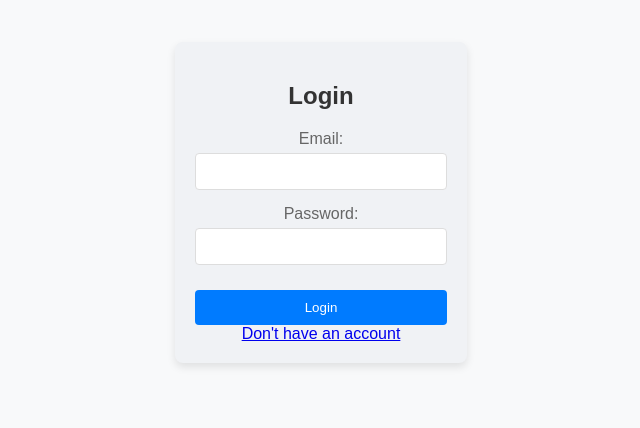
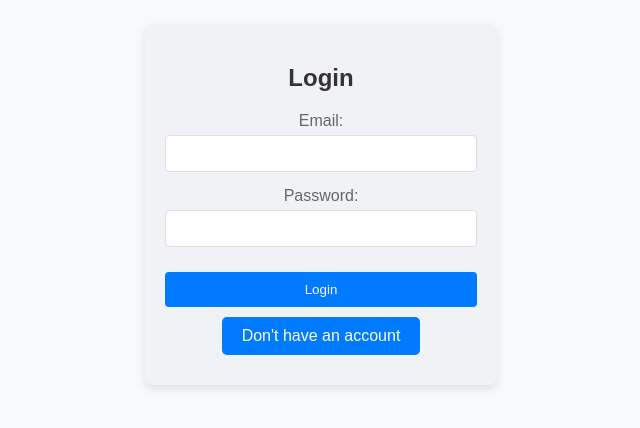
Before and after one commit to DavidBakalov21/NotesAppFront, a React app: page /NotesAppFront/signin in a window 1280 px wide. Shown: the part 206-634 px from the top of the page, without its empty margins (339-979 px from the left). Built offline with nearby package versions, Linux system fonts and the light colour scheme.

Commit message:
fixed styles

```diff
--- a/src/pages/signup.js
+++ b/src/pages/signup.js
@@ -1,7 +1,7 @@
 import React from "react";
 import "../styles/Login.css";
 import axios from "axios";
-import { Link, useNavigate } from "react-router-dom";
+import { useNavigate } from "react-router-dom";
 function Register() {
   const navigate = useNavigate();
   const handleSubmit = (e) => {
@@ -78,9 +78,6 @@
           Sign up
         </button>
       </form>
-      <Link className="links" to="/">
-        Main
-      </Link>
     </div>
   );
 }
--- a/src/styles/Login.css
+++ b/src/styles/Login.css
@@ -49,3 +49,12 @@
 button[type="submit"]:hover {
     background-color: #0056b3;
 }
+.links {
+    display: inline-block;
+    margin: 10px;
+    padding: 10px 20px;
+    background-color: #007bff;
+    color: white;
+    text-decoration: none;
+    border-radius: 5px;
+}
```
